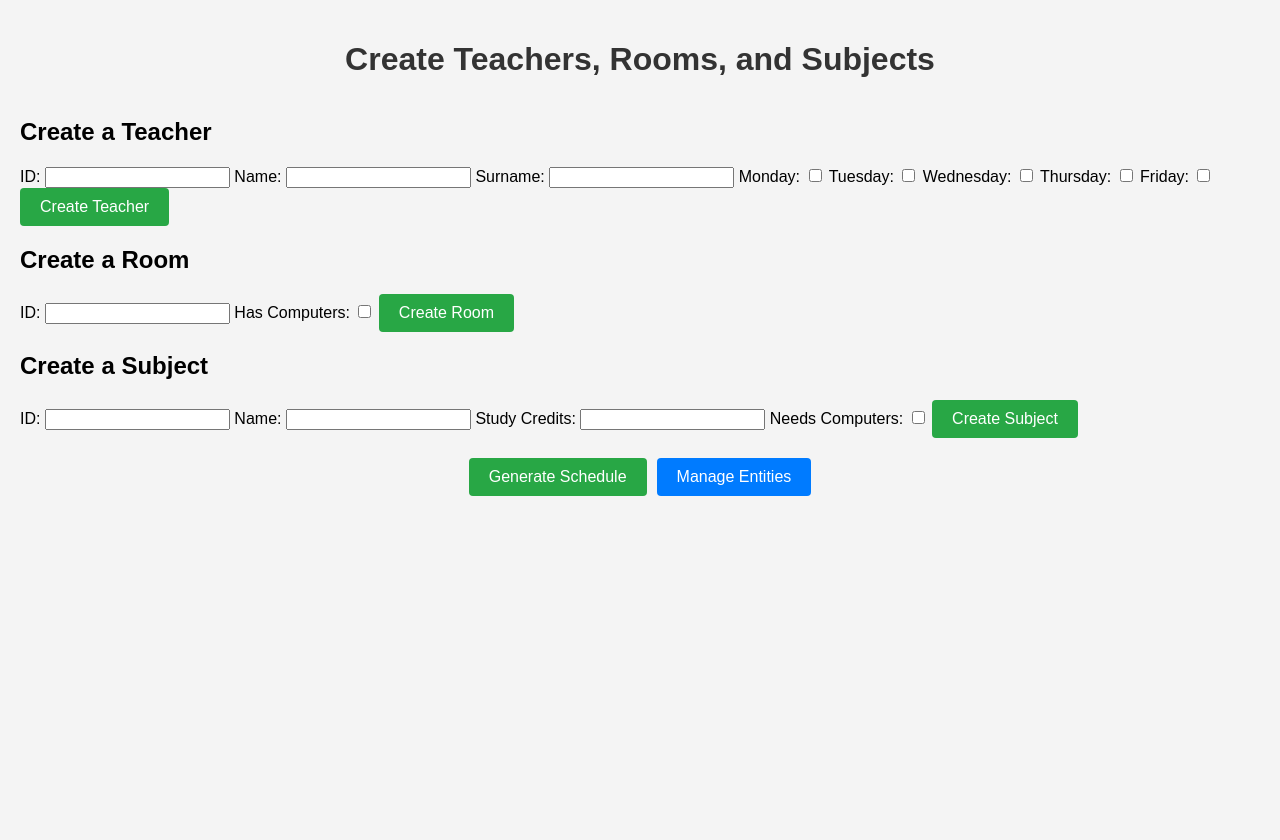
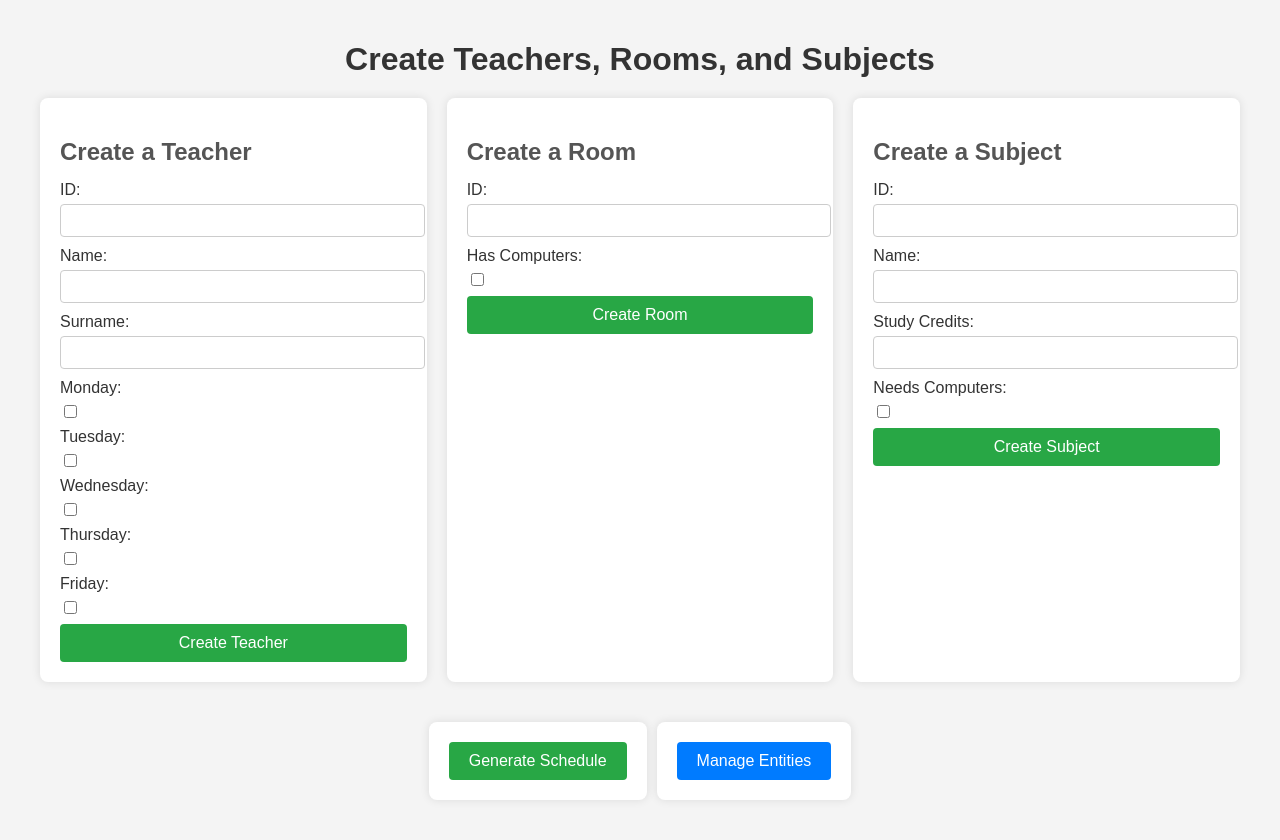
Before and after one commit to noodlegang/AutomatedSchedule, a FastAPI app: page / in a window 1280 px wide. Before the commit the page ends 496 px from the top, so only its background shows below. Run offline with FastAPI, Linux system fonts and the light colour scheme.

Commit message:
complete css overhaul

```diff
--- a/app.py
+++ b/app.py
@@ -7,6 +7,7 @@ from fastapi.responses import FileResponse
 from pathlib import Path
 
 from starlette.responses import RedirectResponse
+from starlette.staticfiles import StaticFiles
 from starlette.templating import Jinja2Templates
 
 from jinja2 import Environment, FileSystemLoader
@@ -37,6 +38,8 @@ def get_db():
     finally:
         db.close()
 
+
+app.mount("/static", StaticFiles(directory="static"), name="static")
 
 env = Environment(loader=FileSystemLoader("templates"))
 template = env.get_template("xlsx_template.html")
--- /dev/null
+++ b/static/app_style.css
@@ -0,0 +1,129 @@
+body {
+    font-family: Arial, sans-serif;
+    background-color: #f4f4f4;
+    margin: 0;
+    padding: 20px;
+    display: flex;
+    flex-direction: column;
+    align-items: center;
+}
+
+h1 {
+    color: #333;
+    margin-bottom: 20px;
+}
+
+.form-container {
+    display: flex;
+    justify-content: space-between;
+    gap: 20px;
+    /* Adds space between the forms */
+    width: 100%;
+    max-width: 1200px;
+    /* Adjust as needed */
+}
+
+form {
+    background: #fff;
+    padding: 20px;
+    border-radius: 8px;
+    box-shadow: 0 0 10px rgba(0, 0, 0, 0.1);
+    flex: 1;
+    /* Ensures forms take equal width */
+    margin-bottom: 20px;
+}
+
+h2 {
+    color: #555;
+    margin-bottom: 15px;
+}
+
+label {
+    display: block;
+    margin-bottom: 5px;
+    color: #333;
+}
+
+input[type="text"],
+input[type="number"] {
+    width: 100%;
+    padding: 8px;
+    margin-bottom: 10px;
+    border: 1px solid #ccc;
+    border-radius: 4px;
+}
+
+input[type="checkbox"] {
+    margin-bottom: 10px;
+}
+
+table {
+    width: 100%;
+    max-width: 800px;
+    border-collapse: collapse;
+    margin-bottom: 20px;
+    background-color: #fff;
+    box-shadow: 0 0 10px rgba(0, 0, 0, 0.1);
+    border-radius: 8px;
+    overflow: hidden;
+}
+
+th,
+td {
+    padding: 12px 15px;
+    text-align: left;
+    border-bottom: 1px solid #ddd;
+}
+
+th {
+    background-color: #28a745;
+    color: white;
+    font-weight: bold;
+}
+
+tr:nth-child(even) {
+    background-color: #f9f9f9;
+}
+
+tr:hover {
+    background-color: #f1f1f1;
+}
+
+.button-container {
+    display: flex;
+    flex-direction: row;
+    /* Ensures buttons stay horizontal */
+    gap: 10px;
+    /* Adds space between the buttons */
+    margin-top: 20px;
+    flex-wrap: nowrap;
+    /* Prevents wrapping to the next line */
+}
+
+button {
+    background-color: #28a745;
+    color: white;
+    padding: 10px 20px;
+    border: none;
+    border-radius: 4px;
+    cursor: pointer;
+    font-size: 16px;
+    transition: background-color 0.3s ease;
+    white-space: nowrap;
+    width: 100%;
+    /* Prevents text from wrapping inside the button */
+}
+
+button:hover {
+    background-color: #218838;
+}
+
+button.manage-entities {
+    background-color: #007bff;
+    /* Blue color for the "Manage Entities" button */
+}
+
+button.manage-entities:hover {
+    background-color: #0056b3;
+    /* Darker blue on hover */
+}
--- a/templates/base.html
+++ b/templates/base.html
@@ -3,7 +3,7 @@
 <head>
     <meta charset="UTF-8">
     <title>Teacher, Room, and Subject Creation</title>
-    <link rel="stylesheet" href="app_style.css">
+    <link rel="stylesheet" href="{{ url_for('static', path='app_style.css') }}">
 </head>
 <body>
     <h1>Create Teachers, Rooms, and Subjects</h1>
```
Also changed, not shown: templates/app_style.css (deleted, +0 -66 lines).
